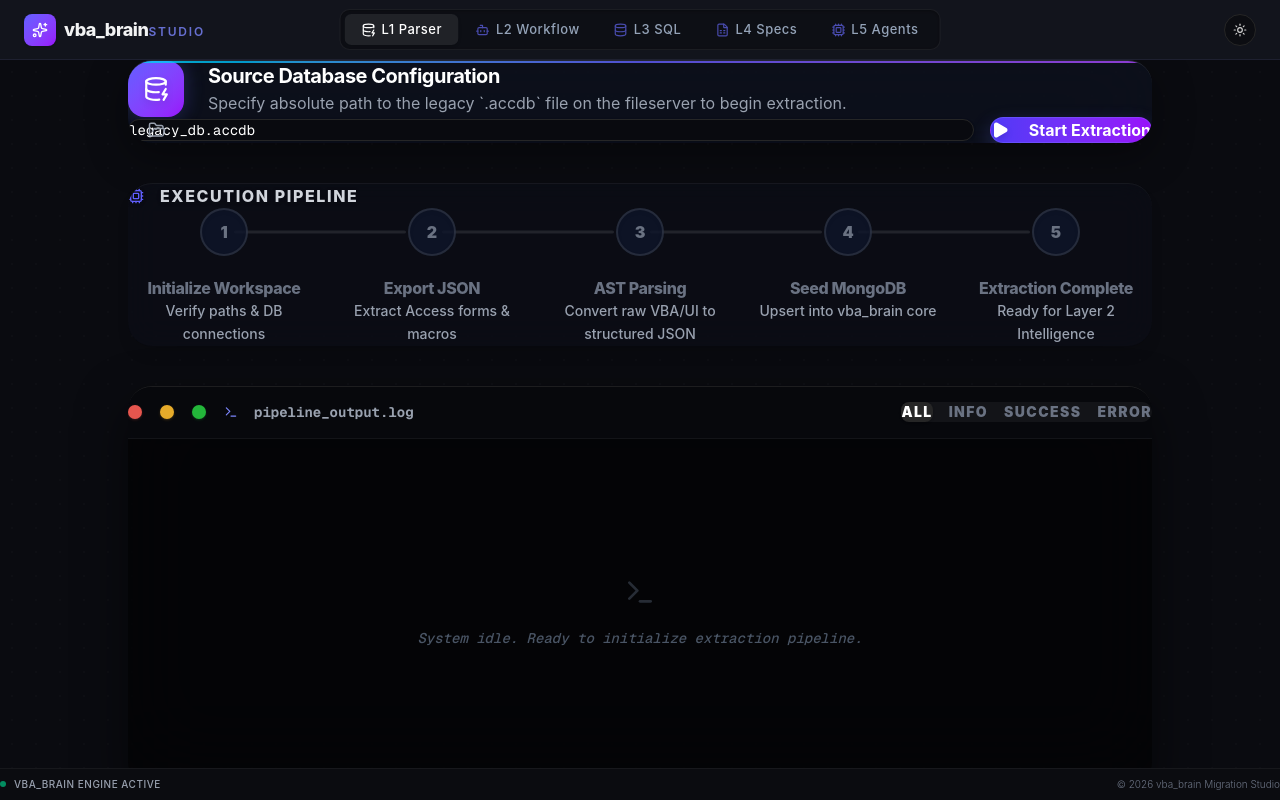
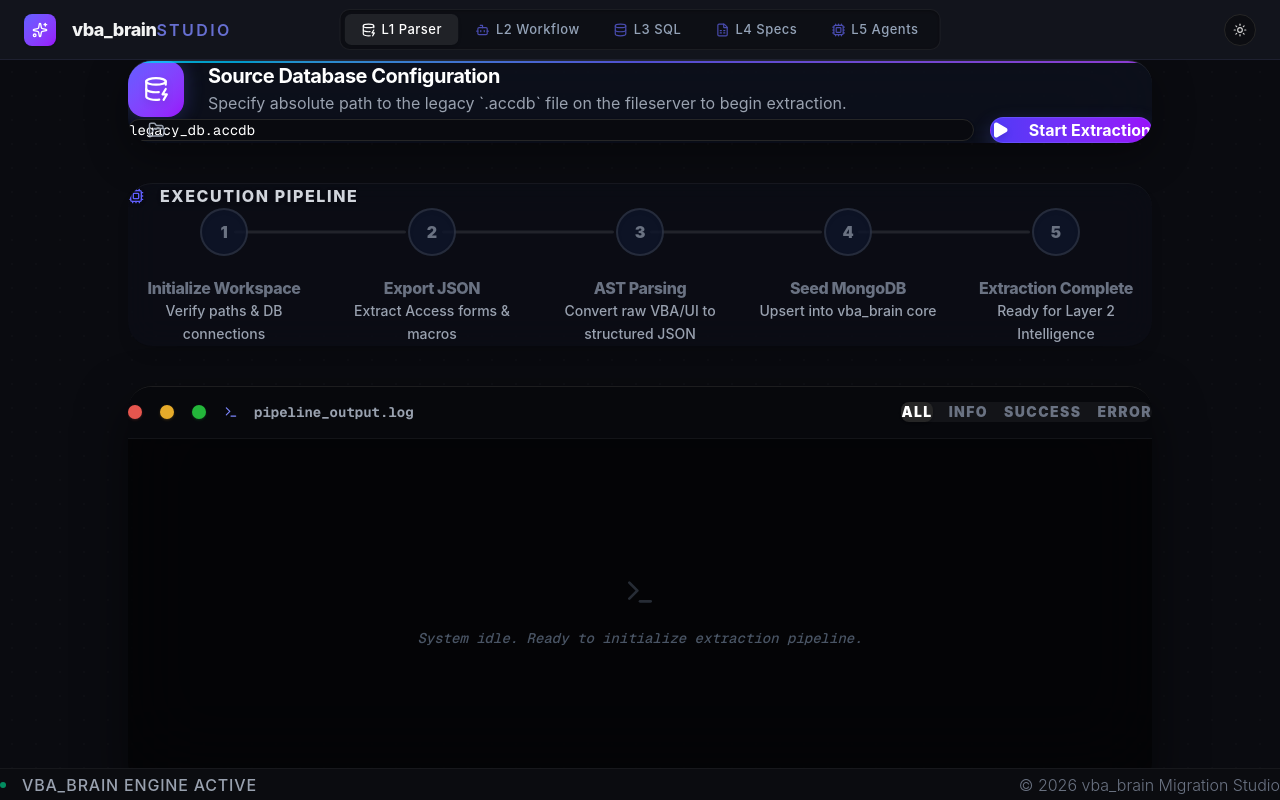
Before and after one commit to baoluong2900/vba-to-wpf-migration, a Next.js app in the folder src/frontend/: page /layer1 in a window 1280 px wide. Built offline with nearby package versions, Linux system fonts and the light colour scheme.

Commit message:
style(frontend): fix typography sizes and spacing in Header, Footer, OutputNode components

```diff
--- a/src/frontend/src/components/Footer.tsx
+++ b/src/frontend/src/components/Footer.tsx
@@ -8,19 +8,19 @@
 
   if (isWorkspace) {
     return (
-      <footer className="h-8 px-6 flex items-center justify-between border-t border-neutral-250 dark:border-white/5 bg-neutral-50 dark:bg-[#0b0c10] text-neutral-500 dark:text-gray-500 text-xs shrink-0 select-none">
-        <div className="flex items-center gap-2">
+      <footer className="h-8 px-6 flex items-center justify-between border-t border-neutral-200 dark:border-white/5 bg-neutral-50 dark:bg-[#0b0c10] text-neutral-500 dark:text-gray-500 text-base shrink-0 select-none">
+        <div className="flex items-center gap-4">
           <span className="w-1.5 h-1.5 rounded-full bg-emerald-500 animate-pulse" />
-          <span className="font-medium text-[10px] tracking-wider uppercase text-neutral-600 dark:text-gray-400">vba_brain Engine Active</span>
+          <span className="font-medium text-base tracking-wider uppercase text-neutral-600 dark:text-gray-400">vba_brain Engine Active</span>
         </div>
-        <p className="font-light text-[10px]">© 2026 vba_brain Migration Studio</p>
+        <p className="font-light text-base">© 2026 vba_brain Migration Studio</p>
       </footer>
     );
   }
 
   return (
     <footer className="py-8 text-center border-t border-neutral-200 dark:border-white/5 bg-neutral-50 dark:bg-[#050506] relative z-10 shrink-0">
-      <p className="text-neutral-500 dark:text-gray-500 text-xs sm:text-sm font-light">© 2026 vba_brain. Elevating Legacy Systems.</p>
+      <p className="text-neutral-500 dark:text-gray-500 text-base sm:text-base font-light">© 2026 vba_brain. Elevating Legacy Systems.</p>
     </footer>
   );
 }
--- a/src/frontend/src/components/GraphView.tsx
+++ b/src/frontend/src/components/GraphView.tsx
@@ -733,6 +733,7 @@
         background: isDark ? "#1c1e26" : "#ffffff",
         flexShrink: 0,
       }}>
+        {/* eslint-disable-next-line react-hooks/refs */}
         {selectedNode && (() => {
           const nc = TYPE_CFG[selectedNode.type] ?? TYPE_CFG["form"];
           const isRoot = (selectedNode as any).isRoot === true;
--- a/src/frontend/src/components/Header.tsx
+++ b/src/frontend/src/components/Header.tsx
@@ -48,13 +48,13 @@
         ? "h-[60px] bg-transparent border-b-0 shadow-none"
         : "layout-header bg-white dark:bg-[#0a0b10]/95 border-b border-neutral-200 dark:border-neutral-900"
     }`}>
-      <div className="flex items-center gap-3">
-        <Link href="/" className="flex items-center gap-2 cursor-pointer group no-underline">
+      <div className="flex items-center gap-5">
+        <Link href="/" className="flex items-center gap-4 cursor-pointer group no-underline">
           <div className="w-8 h-8 rounded-lg bg-gradient-to-br from-indigo-500 to-purple-600 flex items-center justify-center shadow-sm group-hover:scale-105 transition-all duration-300">
             <Sparkles className="w-4 h-4 text-white" />
           </div>
           <span className="font-extrabold text-lg tracking-tight text-neutral-900 dark:text-white/95">
-            vba_brain{!isHomePage && <span className="text-indigo-650 dark:text-indigo-400 text-xs tracking-[0.15em] uppercase ml-1 opacity-80 font-semibold hidden sm:inline">Studio</span>}
+            vba_brain{!isHomePage && <span className="text-indigo-600 dark:text-indigo-400 text-base tracking-[0.15em] uppercase ml-1 opacity-80 font-semibold hidden sm:inline">Studio</span>}
           </span>
         </Link>
       </div>
@@ -91,7 +91,7 @@
         </div>
       ) : (
         <div className="flex absolute left-1/2 top-1/2 -translate-x-1/2 -translate-y-1/2 items-center justify-center pointer-events-none">
-          <span className="text-[8px] sm:text-[10px] md:text-[11px] font-semibold tracking-wider text-neutral-550 dark:text-neutral-455 bg-neutral-150/40 dark:bg-neutral-900/60 border border-neutral-250 dark:border-neutral-800/80 px-2.5 py-1 sm:px-4 sm:py-1.5 rounded-full uppercase select-none pointer-events-auto whitespace-nowrap">
+          <span className="text-[8px] sm:text-base md:text-base font-semibold tracking-wider text-neutral-500 dark:text-neutral-400 bg-neutral-200/40 dark:bg-neutral-900/60 border border-neutral-200 dark:border-neutral-800/80 px-2.5 py-1 sm:px-4 sm:py-1.5 rounded-full uppercase select-none pointer-events-auto whitespace-nowrap">
             <span className="inline sm:hidden">VBA to C#</span>
             <span className="hidden sm:inline">Next-Gen VBA to C# Scaffold Migration</span>
           </span>
```
Also changed, not shown: src/frontend/src/components/nodes/OutputNode.tsx (line endings or trailing spaces).
